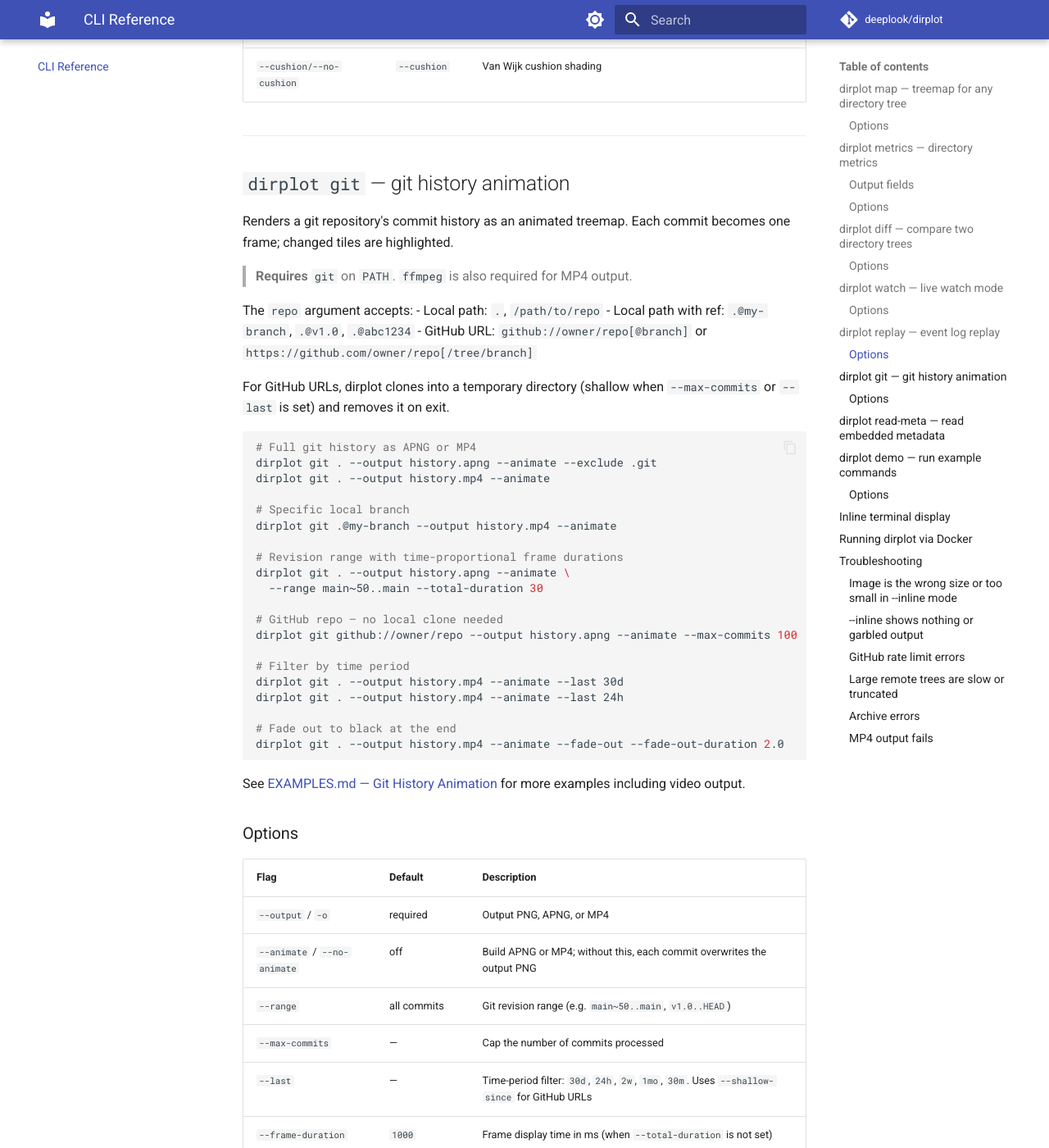
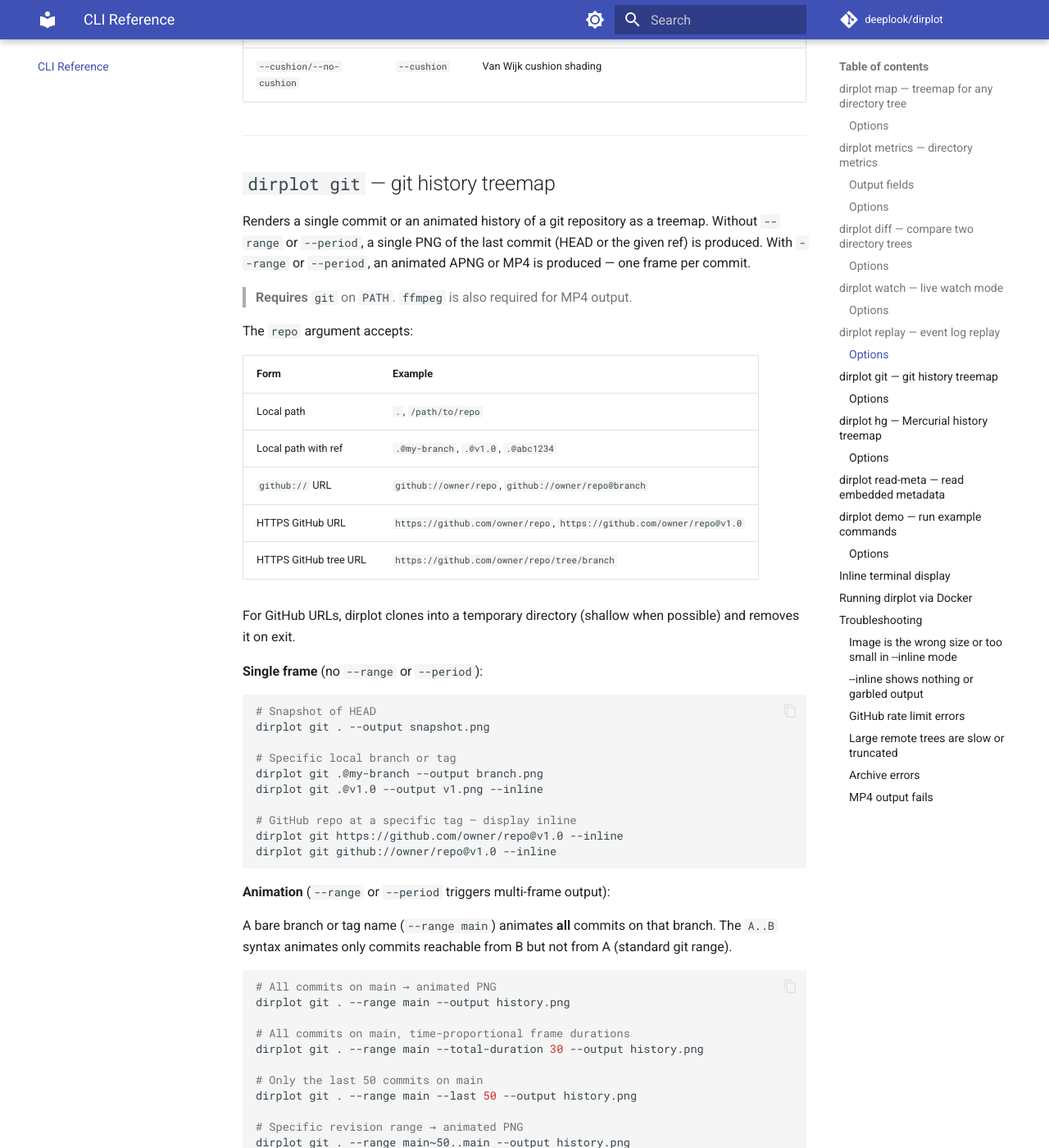
Before and after one commit to deeplook/dirplot, an MkDocs documentation site: the page built from docs/CLI.md, in a window 1280 px wide and 1400 px high, scrolled down 10776 px. Shown: the whole window at 82% size. Built offline with MkDocs 1.6.1 and Material for MkDocs 9.7.7, drawn with Linux system fonts in a browser that asks for light colours; comment, search, counter and statistics services are not loaded; some of the changed text lies outside the part shown.

Commit message:
docs: update CLI.md, EXAMPLES.md, README, CHANGELOG for new git/hg interface
- Rewrite dirplot git section: single-frame vs animation modes,
  new flags (--period, --first, --last, --inline), URL format table
- Add dirplot hg section (was missing from CLI.md)
- Update EXAMPLES.md Git History Animation section to match
- Explain that bare branch name animates all commits vs A..B range
- Replace --range HEAD with --range main throughout
- Update demo table in CLI.md
- Update quick-start examples in README and docs/index.md
- Add all git/hg interface changes to CHANGELOG [0.4.4] (date: 2026-05-15)
- Fix duplicate ### Added/### Changed headers in [0.4.4]

````diff
--- a/docs/CLI.md
+++ b/docs/CLI.md
@@ -343,40 +343,75 @@ dirplot replay events.jsonl --output replay.png --total-duration 30 --fade-out -
 
 ---
 
-## `dirplot git` — git history animation
+## `dirplot git` — git history treemap
 
-Renders a git repository's commit history as an animated treemap. Each commit becomes one frame; changed tiles are highlighted.
+Renders a single commit or an animated history of a git repository as a treemap. Without `--range` or `--period`, a single PNG of the last commit (HEAD or the given ref) is produced. With `--range` or `--period`, an animated APNG or MP4 is produced — one frame per commit.
 
 > **Requires** `git` on `PATH`. `ffmpeg` is also required for MP4 output.
 
 The `repo` argument accepts:
-- Local path: `.`, `/path/to/repo`
-- Local path with ref: `.@my-branch`, `.@v1.0`, `.@abc1234`
-- GitHub URL: `github://owner/repo[@branch]` or `https://github.com/owner/repo[/tree/branch]`
 
-For GitHub URLs, dirplot clones into a temporary directory (shallow when `--max-commits` or `--last` is set) and removes it on exit.
+| Form | Example |
+|---|---|
+| Local path | `.`, `/path/to/repo` |
+| Local path with ref | `.@my-branch`, `.@v1.0`, `.@abc1234` |
+| `github://` URL | `github://owner/repo`, `github://owner/repo@branch` |
+| HTTPS GitHub URL | `https://github.com/owner/repo`, `https://github.com/owner/repo@v1.0` |
+| HTTPS GitHub tree URL | `https://github.com/owner/repo/tree/branch` |
+
+For GitHub URLs, dirplot clones into a temporary directory (shallow when possible) and removes it on exit.
+
+**Single frame** (no `--range` or `--period`):
 
 ```bash
-# Full git history as APNG or MP4
-dirplot git . --output history.apng --animate --exclude .git
-dirplot git . --output history.mp4 --animate
+# Snapshot of HEAD
+dirplot git . --output snapshot.png
 
-# Specific local branch
-dirplot git .@my-branch --output history.mp4 --animate
+# Specific local branch or tag
+dirplot git .@my-branch --output branch.png
+dirplot git .@v1.0 --output v1.png --inline
 
-# Revision range with time-proportional frame durations
-dirplot git . --output history.apng --animate \
-  --range main~50..main --total-duration 30
+# GitHub repo at a specific tag — display inline
+dirplot git https://github.com/owner/repo@v1.0 --inline
+dirplot git github://owner/repo@v1.0 --inline
+```
 
-# GitHub repo — no local clone needed
-dirplot git github://owner/repo --output history.apng --animate --max-commits 100
+**Animation** (`--range` or `--period` triggers multi-frame output):
 
-# Filter by time period
-dirplot git . --output history.mp4 --animate --last 30d
-dirplot git . --output history.mp4 --animate --last 24h
+A bare branch or tag name (`--range main`) animates **all** commits on that branch.
+The `A..B` syntax animates only commits reachable from B but not from A (standard git range).
+
+```bash
+# All commits on main → animated PNG
+dirplot git . --range main --output history.png
+
+# All commits on main, time-proportional frame durations
+dirplot git . --range main --total-duration 30 --output history.png
+
+# Only the last 50 commits on main
+dirplot git . --range main --last 50 --output history.png
+
+# Specific revision range → animated PNG
+dirplot git . --range main~50..main --output history.png
+
+# Tagged release range
+dirplot git . --range v1.0..v2.0 --output release.mp4
+
+# First 10 commits of a range
+dirplot git github://owner/repo --range v1.0..v2.0 --first 10 --output history.png
+
+# Last 10 commits of a range
+dirplot git github://owner/repo --range v1.0..v2.0 --last 10 --output history.png
+
+# All commits in the last 30 days
+dirplot git . --period 30d --output history.mp4
+
+# Commits in a branch that fall within the last 3 days of that branch's history
+dirplot git github://owner/repo --range main --period 3d --output history.png
 
 # Fade out to black at the end
-dirplot git . --output history.mp4 --animate --fade-out --fade-out-duration 2.0
+dirplot git . --period 7d --total-duration 20 \
+  --fade-out --fade-out-duration 2.0 --output history.mp4
 ```
 
 See [EXAMPLES.md — Git History Animation](EXAMPLES.md#git-history-animation) for more examples including video output.
@@ -385,14 +420,14 @@ See [EXAMPLES.md — Git History Animation](EXAMPLES.md#git-history-animation) f
 
 | Flag | Default | Description |
 |---|---|---|
-| `--output` / `-o` | required | Output PNG, APNG, or MP4 |
-| `--animate` / `--no-animate` | off | Build APNG or MP4; without this, each commit overwrites the output PNG |
-| `--range` | all commits | Git revision range (e.g. `main~50..main`, `v1.0..HEAD`) |
-| `--max-commits` | — | Cap the number of commits processed |
-| `--last` | — | Time-period filter: `30d`, `24h`, `2w`, `1mo`, `30m`. Uses `--shallow-since` for GitHub URLs |
+| `--output` / `-o` | — | Output file: `.png` (static or animated APNG) or `.mp4` / `.mov`. Required unless `--inline` is given |
+| `--inline` | off | Render and display the image directly in the terminal (single-frame mode only; not compatible with `--range` or `--period`) |
+| `--range` | — | Git revision range. A bare branch/tag name (e.g. `main`) animates all commits on it; `A..B` animates commits in B but not A. Triggers animation mode |
+| `--period` | — | Relative time filter: `30d`, `24h`, `2w`, `1mo`, `30m`. Triggers animation mode. Without `--range`, filters from now; with `--range`, filters relative to the range end |
+| `--first` / `--last` | — | After applying `--range` / `--period`, keep only the first or last N commits |
 | `--frame-duration` | `1000` | Frame display time in ms (when `--total-duration` is not set) |
 | `--total-duration` | — | Target total animation length in seconds; frames scale proportionally to real time gaps between commits |
-| `--fade-out` / `--no-fade-out` | off | Append a fade-out sequence at the end (animate only) |
+| `--fade-out` / `--no-fade-out` | off | Append a fade-out sequence at the end (animation mode only) |
 | `--fade-out-duration` | `1.0` | Duration of the fade-out in seconds |
 | `--fade-out-frames` | 4 × duration | Number of fade frames; defaults to 4 per second |
 | `--fade-out-color` | `auto` | Fade target: `auto` (black/white per mode), `transparent` (PNG/APNG only), CSS name, or hex |
@@ -407,6 +442,66 @@ See [EXAMPLES.md — Git History Animation](EXAMPLES.md#git-history-animation) f
 | `--font-size` | `12` | Directory label font size in pixels |
 | `--cushion/--no-cushion` | `--cushion` | Van Wijk cushion shading |
 | `--github-token-file` | `$GITHUB_TOKEN` | File containing GitHub personal access token |
+
+---
+
+## `dirplot hg` — Mercurial history treemap
+
+Renders a single changeset or an animated history of a Mercurial repository as a treemap. Without `--range` or `--period`, a single PNG of the tip (or the given rev) is produced. With `--range` or `--period`, an animated APNG or MP4 is produced — one frame per changeset.
+
+> **Requires** `hg` on `PATH`. `ffmpeg` is also required for MP4 output.
+
+The `repo` argument accepts a local path (`.`, `/path/to/repo`) optionally followed by `@rev` to pin to a specific revision or tag (e.g. `.@tip`, `.@1.0`, `.@abc1234`).
+
+**Single frame** (no `--range` or `--period`):
+
+```bash
+# Snapshot of tip
+dirplot hg . --output snapshot.png
+
+# Specific revision or tag
+dirplot hg .@tip --output tip.png
+dirplot hg .@1.0 --inline
+```
+
+**Animation** (`--range` triggers multi-frame output):
+
+```bash
+# Full history as animated PNG
+dirplot hg . --range 0:tip --output history.png
+
+# Revision range
+dirplot hg . --range 10:tip --output history.mp4
+
+# First 20 changesets of a range
+dirplot hg . --range 0:tip --first 20 --output history.png
+```
+
+### Options
+
+| Flag | Default | Description |
+|---|---|---|
+| `--output` / `-o` | — | Output file: `.png` (static or animated APNG) or `.mp4` / `.mov`. Required unless `--inline` is given |
+| `--inline` | off | Render and display the image directly in the terminal (single-frame mode only; not compatible with `--range`) |
+| `--range` | — | Mercurial revision range (e.g. `0:tip`, `10:tip`). Triggers animation mode |
+| `--period` | — | Relative time filter: `30d`, `24h`, `2w`, `1mo`, `30m`. Triggers animation mode |
+| `--first` / `--last` | — | After applying `--range` / `--period`, keep only the first or last N changesets |
+| `--frame-duration` | `1000` | Frame display time in ms (when `--total-duration` is not set) |
+| `--total-duration` | — | Target total animation length in seconds |
+| `--fade-out` / `--no-fade-out` | off | Append a fade-out sequence at the end (animation mode only) |
+| `--fade-out-duration` | `1.0` | Duration of the fade-out in seconds |
+| `--fade-out-frames` | 4 × duration | Number of fade frames; defaults to 4 per second |
+| `--fade-out-color` | `auto` | Fade target: `auto` (black/white per mode), `transparent` (PNG/APNG only), CSS name, or hex |
+| `--crf` | `23` | MP4 quality: 0 = lossless, 51 = worst. Ignored for APNG |
+| `--codec` | `libx264` | MP4 codec: `libx264` (H.264) or `libx265` (~40% smaller at same quality) |
+| `--workers` | all CPU cores | Parallel render workers |
+| `--log-scale` | `0` (off) | Log-scale compression ratio; any value > 1 enables it |
+| `--size` | terminal size | Output dimensions as `WIDTHxHEIGHT` |
+| `--depth` | — | Maximum directory depth |
+| `--exclude` / `-e` | — | Pattern to exclude (repeatable) |
+| `--colormap` | `tab20` | Matplotlib colormap |
+| `--font-size` | `12` | Directory label font size in pixels |
+| `--cushion/--no-cushion` | `--cushion` | Van Wijk cushion shading |
 
 ---
 
@@ -448,9 +543,9 @@ Examples produced:
 | `map-local.png` | `dirplot map .` (dark mode, PNG) |
 | `map-github.png` | `dirplot map github://owner/repo` (dark mode, PNG) |
 | `map-local.svg` | `dirplot map .` (light mode, SVG) |
-| `git-static.png` | `dirplot git github://owner/repo --max-commits 5` (static PNG) |
-| `git.mp4` | `dirplot git github://owner/repo --max-commits 10 --animate --total-duration 20` |
-| `git-animated.png` | `dirplot git github://owner/repo --max-commits 10 --animate --total-duration 20 --fade-out` |
+| `git-static.png` | `dirplot git github://owner/repo --first 1` (static PNG of latest commit) |
+| `git.mp4` | `dirplot git github://owner/repo --range main --first 10 --total-duration 20` |
+| `git-animated.png` | `dirplot git github://owner/repo --range main --first 10 --total-duration 20 --fade-out` |
 | *(stdout)* | `dirplot read-meta map-local.png` |
 
 `dirplot watch` and `dirplot replay` are listed but skipped with an explanatory note — both require interactive or pre-recorded input.
````
Also changed, not shown: CHANGELOG.md (+67 -30 lines), README.md (+6 -4 lines), docs/EXAMPLES.md (+56 -45 lines), docs/index.md (+6 -4 lines).
